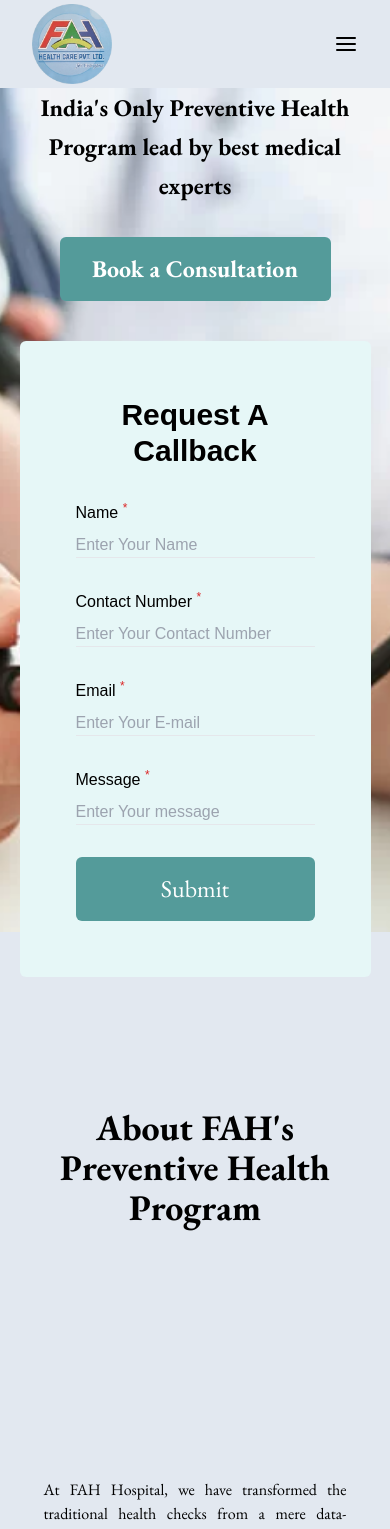
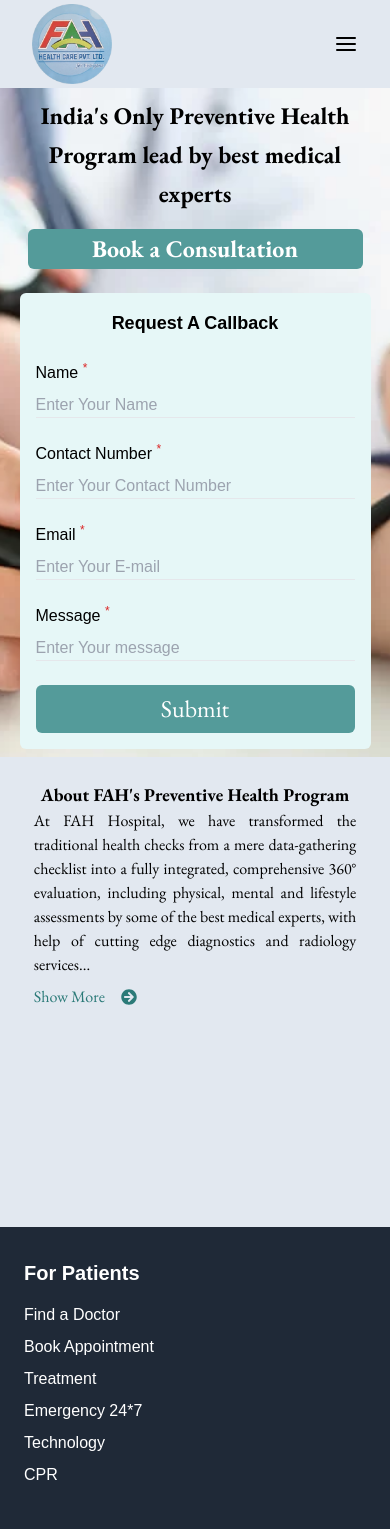
Before and after one commit to avianurag721/FAH-Hospital, a React (Create React App) app: page /health-check in a window 390 px wide. Shown: the top 1529 px of the page. Built offline with nearby package versions, Linux system fonts and the light colour scheme.

Commit message:
colors changed to theme

```diff
--- a/src/Compnents/Common/Services.jsx
+++ b/src/Compnents/Common/Services.jsx
@@ -5,7 +5,7 @@
 
 const ServiceCard = ({ service }) => {
   return (
-    <div className=" transition-all  text-customColor duration-200 hover:-translate-y-1.5 shadow-blue-500/50  w-[90vw] lg:w-[22vw] h-[60vh] lg:h-[62vh] rounded-md service-card  bg-white p-4 ">
+    <div className=" transition-all  text-customColor duration-200 hover:-translate-y-1.5 shadow-blue-500/50  w-[90vw] lg:w-[22vw] h-[45vh] lg:h-[62vh] rounded-md service-card  bg-white p-4 ">
       <img className=" rounded-md" src={service.image} alt={service.heading} />
       <div className="  gap-2 my-2 lg:my-6 ">
         <h3 className=" my-5 text-2xl font-bold ">{service.heading}</h3>
--- a/src/Compnents/ConsultToggleDetailPages/HealthCheckUp.jsx
+++ b/src/Compnents/ConsultToggleDetailPages/HealthCheckUp.jsx
@@ -10,7 +10,7 @@
   return (
     <div>
       <div
-        className="h-screen bg-cover bg-center flex flex-col lg:flex-row justify-around items-center gap-10"
+        className=" bg-cover bg-center flex flex-col lg:flex-row justify-around items-center gap-6 py-2"
         style={{ backgroundImage: `url(${backgroundImage})` }}
       >
         <div className=" flex flex-col gap-2 font-garamond w-[90%] lg:w-[30%] pt-26 lg:pt-0 text-2xl lg:text-lg text-center font-bold ">
@@ -18,7 +18,7 @@
             India's Only Preventive Health Program lead by best medical experts
           </p>
           <Link
-            className=" p-4 mt-6 mx-10 text-white hover:bg-customColor hover:scale-95 transition-all duration-200 bg-lightCustomColor  rounded-md text-center "
+            className=" p-1 lg:p-4 mt-2 lg:mt-6 mx-2 lg:mx-10 text-white hover:bg-customColor hover:scale-95 transition-all duration-200 bg-lightCustomColor  rounded-md text-center "
             to="/book-appointment"
           >
             Book a Consultation
@@ -27,11 +27,11 @@
         {/* call back request form  this is imported from ../components/forms */}
         <RequestCallBack />
       </div>
-      <div className=" pt-40 font-garamond lg:pt-0 flex p-6 flex-col lg:flex-row bg-slate-200 justify-center items-center">
-        <h1 className=" my-4 text-4xl w-full lg:w-[35vw] text-center font-bold">
+      <div className="   lg:pt-0 font-garamond flex p-6 flex-col lg:flex-row bg-slate-200 justify-center items-center">
+        <h1 className="  text-lg lg:text-4xl w-full lg:w-[35vw] text-center font-bold">
           About FAH's Preventive Health Program
         </h1>
-        <div className=" flex h-[80vh] lg:h-[25vh] lg:text-left text-justify justify-center flex-col items-start px-6 mt-0  lg:mt-6 w-[90vw] lg:w-[60vw] ">
+        <div className={` flex ${showMore?"h-[40vh] ":"h-[80vh] "} lg:h-[25vh] lg:text-left text-justify justify-start lg:justify-center flex-col items-start px-6 mt-0 mb-14 lg:mb-0  lg:mt-6 w-[95vw] lg:w-[60vw] `}>
           {showMore ? (
             <p>
               At FAH Hospital, we have transformed the traditional health checks
--- a/src/Compnents/ConsultToggleDetailPages/HomeCare.jsx
+++ b/src/Compnents/ConsultToggleDetailPages/HomeCare.jsx
@@ -18,7 +18,7 @@
             Home Care
           </p>
           <Link
-            className=" p-4 mt-6 mx-10 text-white hover:bg-customColor hover:scale-95 transition-all duration-200 bg-lightCustomColor  rounded-md text-center "
+            className=" p-2 lg:p-4 mt-2 lg:mt-6 mx-2 lg:mx-10 text-white hover:bg-customColor hover:scale-95 transition-all duration-200 bg-lightCustomColor  rounded-md text-center "
             to="/book-appointment"
           >
             Book a Consultation
@@ -27,11 +27,11 @@
         {/* call back request form  this is imported from ../components/forms */}
         <RequestCallBack />
       </div>
-      <div className=" flex p-6 py-10 flex-col lg:flex-row bg-slate-200 justify-center items-center">
+      <div className=" flex p-6 py-6 lg:py-10 flex-col lg:flex-row bg-slate-200 justify-center items-center">
         <h1 className=" text-4xl w-full lg:w-[35vw] text-center font-bold">
           About FAH's Home Care
         </h1>
-        <div className=" flex h-[95vh] font-garamond lg:text-left text-center lg:h-[31vh] flex-col justify-center items-start px-6 w-[90vw] lg:w-[60vw] ">
+        <div className= {`flex ${showMore?"h-[62vh]":"h-full"} font-garamond lg:text-left text-justify lg:h-[31vh] flex-col justify-center items-start px-6 w-[95vw] lg:w-[60vw] `}>
           {showMore ? (
             <p>
               FAH Hospital Homecare is a trusted partner in promoting well-being,
--- a/src/Compnents/Forms/RequestCallBack.jsx
+++ b/src/Compnents/Forms/RequestCallBack.jsx
@@ -7,9 +7,9 @@
         boxShadow:
           "10 4px 65px -5px rgba(107, 114, 128, 0.1), 0 2px 4px -1px rgba(107, 114, 128, 0.06)",
       }}
-      className=" w-[90%] lg:w-[30%] bg-lightShade  flex flex-col gap-8 p-14 rounded-md"
+      className=" w-[90%] lg:w-[30%] bg-lightShade  flex flex-col gap-6 p-4 lg:p-14 rounded-md"
     >
-      <h1 className=" text-3xl font-bold text-center "> Request A Callback</h1>
+      <h1 className=" text-lg lg:text-3xl font-bold text-center "> Request A Callback</h1>
       <label htmlFor="name" className=" flex flex-col gap-2">
         <span>
           Name <sup className="  text-red-600">*</sup>{" "}
@@ -58,7 +58,7 @@
           placeholder="Enter Your message"
         />
       </label>
-      <button className=" text-white transition-all font-garamond duration-200 rounded-md p-4 hover:scale-95  text-2xl bg-lightCustomColor">
+      <button className=" text-white transition-all font-garamond duration-200 rounded-md p-2 lg:p-4 hover:scale-95  text-2xl bg-lightCustomColor">
         Submit
       </button>
     </form>
--- a/src/Compnents/Specializations/CancerCare.jsx
+++ b/src/Compnents/Specializations/CancerCare.jsx
@@ -8,7 +8,7 @@
   return (
     <div className="  text-headingColor bg-center gap-16 items-center flex flex-col bg-lightShade">
       <h1 className=" text-headingColor w-[90%] lg:w-[50vw] mt-6  text-2xl lg:text-3xl text-center font-bold ">
-        Empowering Hope Through Personalized Cancer Care By best medical experts
+      Empowering Hope Through Personalized Cancer Care by Top Medical Experts
       </h1>
       <div className=" font-garamond w-[90vw] gap-2 flex  flex-col lg:flex-row justify-around items-center">
         <p className=" w-[90vw] lg:w-[40vw] text-justify text-lg lg:text-2xl">
--- a/src/Compnents/Specializations/NeuroSciences.jsx
+++ b/src/Compnents/Specializations/NeuroSciences.jsx
@@ -8,7 +8,7 @@
   return (
     <div className=" text-headingColor bg-center gap-2 lg:gap-12 items-center flex flex-col bg-lightShade ">
       <h1 className=" text-headingColor w-[90%] lg:w-[50vw] mt-6 text-xl  lg:text-4xl text-center font-bold ">
-        Empowering Hope Through Personalized cardiac Care By best medical
+        Empowering Hope Through Personalized Neuro Care By best medical
         experts
       </h1>
       <div className=" font-serif w-[90vw] gap-2 flex  flex-col lg:flex-row justify-around items-center">
--- a/src/Compnents/Specializations/OrthoPaedics.jsx
+++ b/src/Compnents/Specializations/OrthoPaedics.jsx
@@ -8,8 +8,7 @@
   return (
     <div className="  text-headingColor bg-center gap-12 items-center flex flex-col bg-lightShade ">
       <h1 className=" text-headingColor w-[90%] lg:w-[50vw] mt-6  text-4xl text-center font-bold ">
-        Empowering Hope Through Personalized cardiac Care By best medical
-        experts
+      Personalized Cardiac Care by Top Medical Experts: Empowering Hope
       </h1>
       <div className=" font-serif w-[90vw] gap-2 flex  flex-col lg:flex-row justify-around items-center">
         <p className=" w-[90vw] lg:w-[40vw] text-center text-lg lg:text-2xl">
--- a/src/Compnents/Specializations/RenalCare.jsx
+++ b/src/Compnents/Specializations/RenalCare.jsx
@@ -8,7 +8,7 @@
   return (
     <div className="  text-headingColor bg-center gap-16 items-center flex flex-col bg-lightShade ">
       <h1 className=" text-headingColor w-[90%] lg:w-[50vw] mt-6  text-4xl text-center font-bold ">
-        Empowering Hope Through Personalized cardiac Care By best medical
+        Empowering Hope Through Personalized Renal Care By best medical
         experts
       </h1>
       <div className=" font-serif w-[90vw] gap-2 flex  flex-col lg:flex-row justify-around items-center">
```
Also changed, not shown: src/Compnents/Common/Speciality.jsx (+14 -5 lines), src/Compnents/ConsultToggleDetailPages/SecondOpinion.jsx (+9 -14 lines), src/Images/specialities/patient.png (added).
